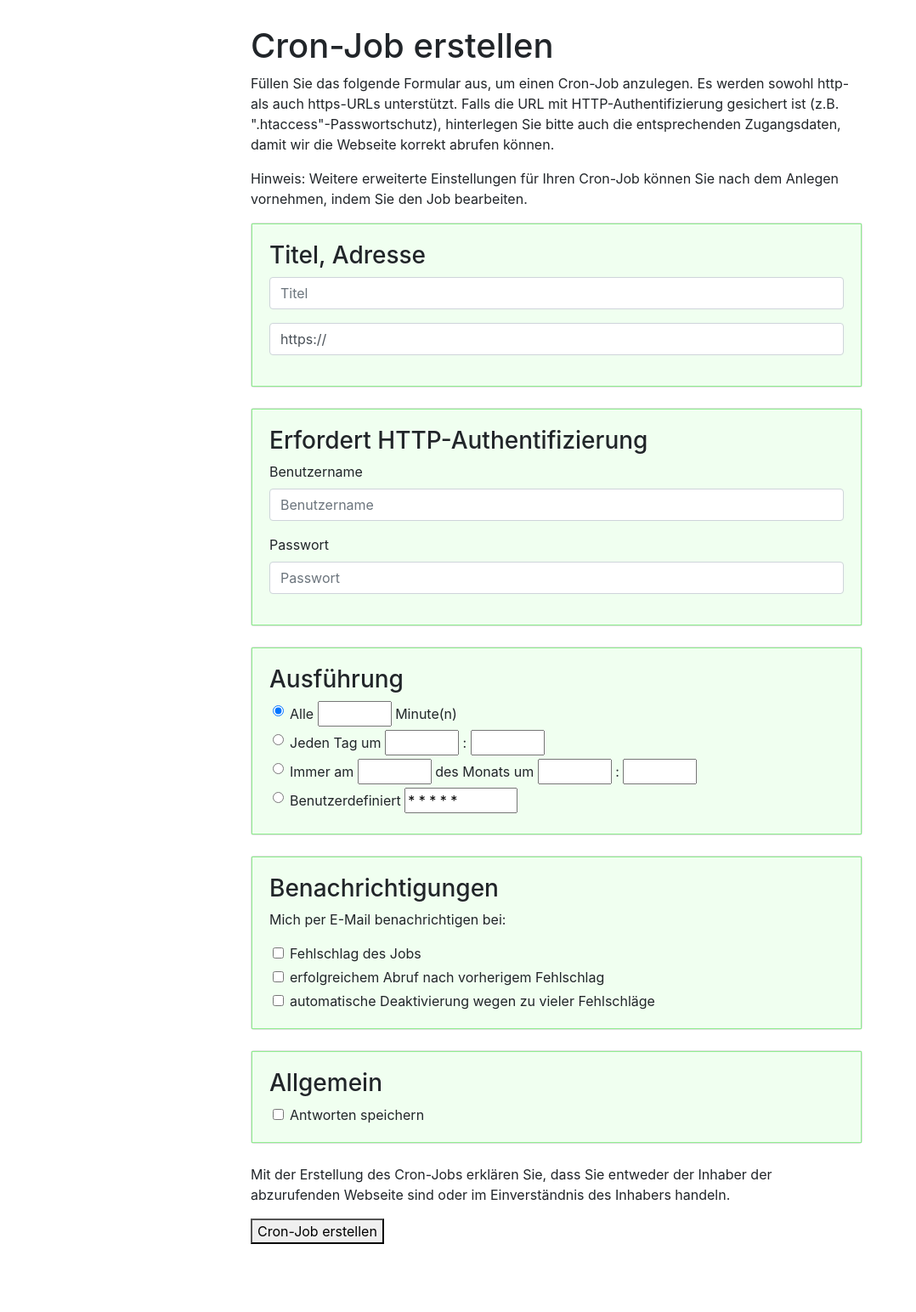
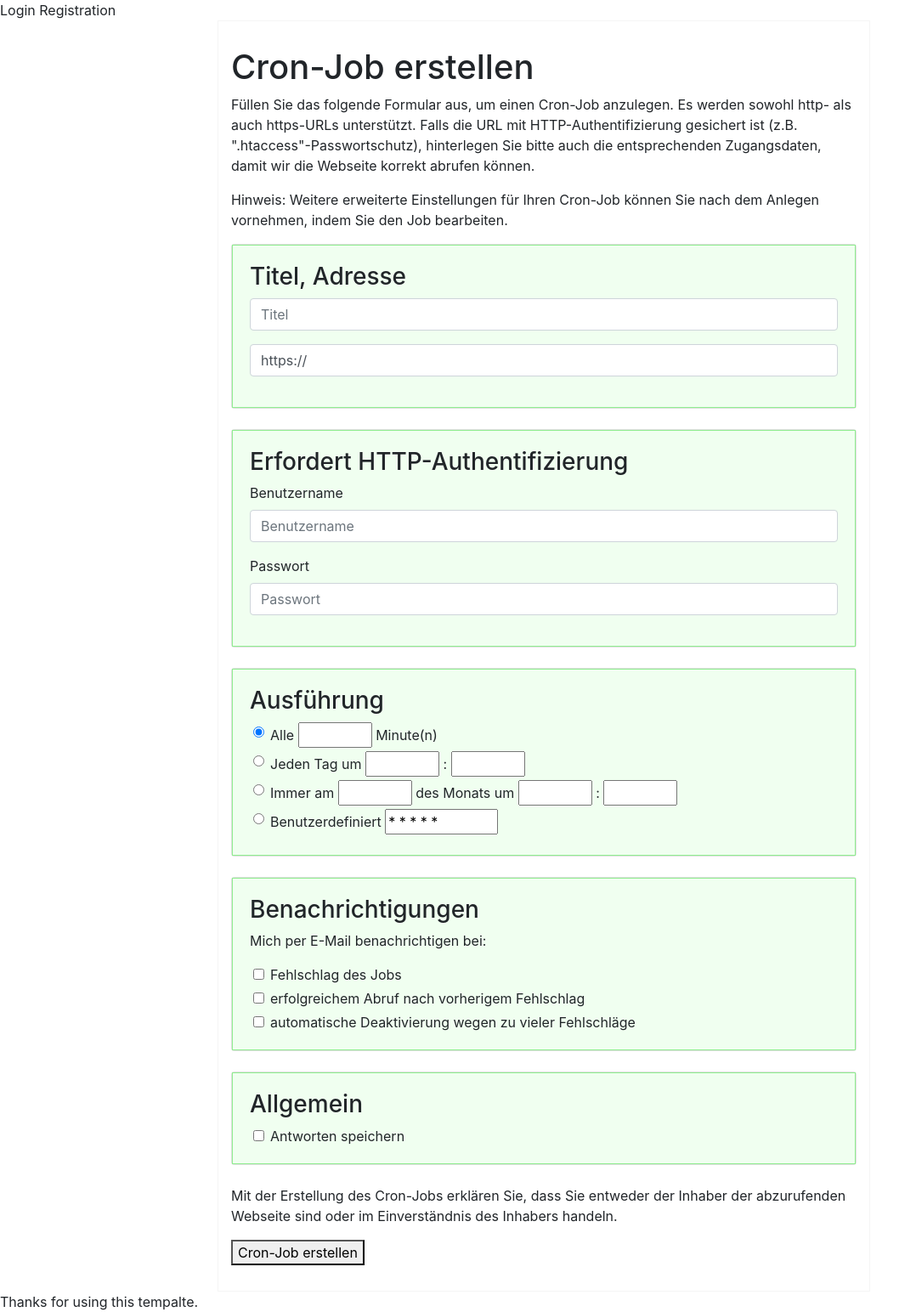
Before and after one commit to celinehofer/Modul307, a Django app: page / in a window 1280 px wide. Shown: the whole page at 85% size, without its empty margins (0-1078 px from the left). Before the commit the page ends 1464 px from the top, so only its background shows below. Run offline with Django 3.2, Linux system fonts and the light colour scheme; some libraries are stand-ins or nearby versions.

Commit message:
Trennung Header/Footer vom cronjob.html Erstellung login.html (ohne Inhalt)

```diff
--- a/cronjob/views.py
+++ b/cronjob/views.py
@@ -37,6 +37,6 @@ def index(request):
 
         job.save()
 
-        return render(request, "cronjob/base.html")
+        return render(request, "cronjob/cronsite.html")
     else:
-        return render(request, "cronjob/base.html")
+        return render(request, "cronjob/cronsite.html")
--- a/static/css/style.css
+++ b/static/css/style.css
@@ -1,11 +1,14 @@
-body{
-    padding-left: 30px;
-}
-
 #main{
     padding-top: 30px;
     padding-bottom: 30px;
     width: 60%;
+}
+footer{
+    width: 60%;
+}
+
+h3{
+    background-color: honeydew;
 }
 
 .card-body{
@@ -16,10 +19,10 @@ body{
     background-color: honeydew;
 }
 
-h3{
-    background-color: honeydew;
-}
-
-#textBox{
-    text-align: justify;
-}
+.container{
+    padding-right: 100px;
+    padding-left: 50px;
+    border-width: 1px;
+    border-style: solid;
+    border-color: whitesmoke;
+    }
--- /dev/null
+++ b/templates/base.html
@@ -0,0 +1,20 @@
+{% load static %}
+<!DOCTYPE html>
+<html lang="en">
+
+<head>
+    <meta charset="UTF-8">
+    <link rel="stylesheet" type="text/css" href="{% static 'css/style.css' %}">
+    <link rel="stylesheet" href="https://stackpath.bootstrapcdn.com/bootstrap/4.3.1/css/bootstrap.min.css"
+          integrity="sha384-ggOyR0iXCbMQv3Xipma34MD+dH/1fQ784/j6cY/iJTQUOhcWr7x9JvoRxT2MZw1T" crossorigin="anonymous">
+    <title>Cron-Job</title>
+    <span>Login</span> <span>Registration</span>
+</head>
+
+{% block content %} {% endblock content %}
+
+<footer>
+    Thanks for using this tempalte.
+</footer>
+
+</html>
--- a/templates/cronjob/base.html
+++ /dev/null
@@ -1,140 +0,0 @@
-{% load static %}
-<!DOCTYPE html>
-<html lang="en">
-<head>
-    <meta charset="UTF-8">
-    <link rel="stylesheet" type="text/css" href="{% static 'css/style.css' %}">
-    <link rel="stylesheet" href="https://stackpath.bootstrapcdn.com/bootstrap/4.3.1/css/bootstrap.min.css"
-          integrity="sha384-ggOyR0iXCbMQv3Xipma34MD+dH/1fQ784/j6cY/iJTQUOhcWr7x9JvoRxT2MZw1T" crossorigin="anonymous">
-    <title>Cronjob</title>
-</head>
-<body>
-
-<form action="{% url 'index' %}" method="POST">
-    {% csrf_token %}
-    <table id="dfkdlfj"></table>
-    <div class="container" id="main">
-        <div class="page-header"><h1 class="title">Cron-Job erstellen</h1></div>
-        <p>Füllen Sie das folgende Formular aus, um einen Cron-Job anzulegen. Es werden sowohl http- als auch https-URLs
-            unterstützt. Falls die URL mit HTTP-Authentifizierung gesichert ist (z.B. ".htaccess"-Passwortschutz),
-            hinterlegen Sie bitte auch die entsprechenden Zugangsdaten, damit wir die Webseite korrekt abrufen
-            können.</p>
-        <p>Hinweis: Weitere erweiterte Einstellungen für Ihren Cron-Job können Sie nach dem Anlegen vornehmen, indem Sie
-            den Job bearbeiten.</p>
-
-        <div class="card">
-            <div class="card-body">
-                <h3 class="titleAdress">Titel, Adresse</h3>
-                             <div class="form-group">
-                        <input type="text" name="title" class="form-control" id="title" placeholder="Titel">
-                    </div>
-                    <div class="form-group">
-                        <input type="text" name="url" class="form-control" id="url" placeholder="https://" value="https://">
-                    </div>
-            </div>
-        </div>
-        <br>
-
-        <div class="card">
-            <div class="card-body">
-                <h3 class="authentification">Erfordert HTTP-Authentifizierung</h3>
-                    <div class="form-group">
-                        <label for="userName">Benutzername</label>
-                        <input type="text" class="form-control" name="userName" id="userName" placeholder="Benutzername">
-                    </div>
-                    <div class="form-group">
-                        <label for="password">Passwort</label>
-                        <input type="password" class="form-control" name="password" id="password" placeholder="Passwort">
-                    </div>
-            </div>
-        </div>
-        <br>
-
-        <div class="card">
-            <div class="card-body">
-                <h3 class="execution">Ausführung</h3>
-                <div class="row">
-                    <div class="col ml-4 mb-1">
-                        <input class="form-check-input" type="radio" name="timeInterval" value="option1" checked>
-                        <span>Alle</span>
-                        <input type="number" min="1" max="60" name="option1MinuteInput">
-                        <span> Minute(n)</span>
-                    </div>
-                </div>
-                <div class="row">
-                    <div class="col ml-4 mb-1">
-                        <input class="form-check-input" type="radio" name="timeInterval" value="option2">
-                        <span>Jeden Tag um </span>
-                        <input type="number" min="1" max="23" name="option2HourInput">
-                        <span> : </span>
-                        <input type="number" min="0" max="59" name="option2MinuteInput">
-                    </div>
-                </div>
-                <div class="row">
-                    <div class="col ml-4 mb-1">
-                        <input class="form-check-input" type="radio" name="timeInterval" value="option3">
-                        <span>Immer am </span>
-                        <input type="number" min="1" max="31" name="option3DayInput">
-                        <span> des Monats um </span>
-                        <input type="number" min="1" max="23" name="option3HourInput">
-                        <span> : </span>
-                        <input type="number" min="0" max="59" name="option3MinuteInput">
-                    </div>
-                </div>
-                <div class="row">
-                    <div class="col ml-4 mb-1">
-                        <input class="form-check-input" type="radio" name="timeInterval" value="option4">
-                        <span>Benutzerdefiniert</span>
-                        <input type="text" value="* * * * * " placeholder="* * * * *" size="8px" maxlength="9" id="textBox" name="userDefinedInput">
-                    </div>
-                </div>
-            </div>
-        </div>
-        <br>
-
-        <div class="card">
-            <div class="card-body">
-                <h3 class="messages">Benachrichtigungen</h3>
-                <p>Mich per E-Mail benachrichtigen bei:</p>
-                <div class="row">
-                    <div class="col ml-4 mb-1">
-                        <input class="form-check-input" type="checkbox" name="messageFail" value="1">
-                        <span>Fehlschlag des Jobs</span>
-                    </div>
-                </div>
-                <div class="row">
-                    <div class="col ml-4 mb-1">
-                        <input class="form-check-input" type="checkbox" name="messageSuccess" value="1">
-                        <span>erfolgreichem Abruf nach vorherigem Fehlschlag</span>
-                    </div>
-                </div>
-                <div class="row">
-                    <div class="col ml-4">
-                        <input class="form-check-input" type="checkbox" name="messageTotalyFail" value="1">
-                        <span>automatische Deaktivierung wegen zu vieler Fehlschläge</span>
-                    </div>
-                </div>
-            </div>
-        </div>
-        <br>
-
-        <div class="card">
-            <div class="card-body">
-                <h3 class="messages">Allgemein</h3>
-                <div class="row">
-                    <div class="col ml-4">
-                        <input class="form-check-input" type="checkbox" name="saveResponse" value="1">
-                        <span>Antworten speichern</span>
-                    </div>
-                </div>
-            </div>
-        </div>
-        <br>
-        <p>Mit der Erstellung des Cron-Jobs erklären Sie, dass Sie entweder der Inhaber der abzurufenden Webseite sind
-            oder im Einverständnis des Inhabers handeln.</p>
-        <button type="submit"> Cron-Job erstellen</button>
-    </div>
-    </div>
-</form>
-</body>
-</html>
--- /dev/null
+++ b/templates/cronjob/cronsite.html
@@ -0,0 +1,142 @@
+{% extends 'base.html' %}
+{% load static %}
+<!DOCTYPE html>
+{% block content %}
+    <html lang="en">
+    <body>
+    <form action="{% url 'index' %}" method="POST">
+        {% csrf_token %}
+        <table id="dfkdlfj"></table>
+        <div class="container" id="main">
+            <div class="page-header"><h1 class="title">Cron-Job erstellen</h1></div>
+            <p>Füllen Sie das folgende Formular aus, um einen Cron-Job anzulegen. Es werden sowohl http- als auch
+                https-URLs
+                unterstützt. Falls die URL mit HTTP-Authentifizierung gesichert ist (z.B. ".htaccess"-Passwortschutz),
+                hinterlegen Sie bitte auch die entsprechenden Zugangsdaten, damit wir die Webseite korrekt abrufen
+                können.</p>
+            <p>Hinweis: Weitere erweiterte Einstellungen für Ihren Cron-Job können Sie nach dem Anlegen vornehmen, indem
+                Sie
+                den Job bearbeiten.</p>
+
+            <div class="card">
+                <div class="card-body">
+                    <h3 class="titleAdress">Titel, Adresse</h3>
+                    <div class="form-group">
+                        <input type="text" name="title" class="form-control" id="title" placeholder="Titel">
+                    </div>
+                    <div class="form-group">
+                        <input type="text" name="url" class="form-control" id="url" placeholder="https://"
+                               value="https://">
+                    </div>
+                </div>
+            </div>
+            <br>
+
+            <div class="card">
+                <div class="card-body">
+                    <h3 class="authentification">Erfordert HTTP-Authentifizierung</h3>
+                    <div class="form-group">
+                        <label for="userName">Benutzername</label>
+                        <input type="text" class="form-control" name="userName" id="userName"
+                               placeholder="Benutzername">
+                    </div>
+                    <div class="form-group">
+                        <label for="password">Passwort</label>
+                        <input type="password" class="form-control" name="password" id="password"
+                               placeholder="Passwort">
+                    </div>
+                </div>
+            </div>
+            <br>
+
+            <div class="card">
+                <div class="card-body">
+                    <h3 class="execution">Ausführung</h3>
+                    <div class="row">
+                        <div class="col ml-4 mb-1">
+                            <input class="form-check-input" type="radio" name="timeInterval" value="option1" checked>
+                            <span>Alle</span>
+                            <input type="number" min="1" max="60" name="option1MinuteInput">
+                            <span> Minute(n)</span>
+                        </div>
+                    </div>
+                    <div class="row">
+                        <div class="col ml-4 mb-1">
+                            <input class="form-check-input" type="radio" name="timeInterval" value="option2">
+                            <span>Jeden Tag um </span>
+                            <input type="number" min="1" max="23" name="option2HourInput">
+                            <span> : </span>
+                            <input type="number" min="0" max="59" name="option2MinuteInput">
+                        </div>
+                    </div>
+                    <div class="row">
+                        <div class="col ml-4 mb-1">
+                            <input class="form-check-input" type="radio" name="timeInterval" value="option3">
+                            <span>Immer am </span>
+                            <input type="number" min="1" max="31" name="option3DayInput">
+                            <span> des Monats um </span>
+                            <input type="number" min="1" max="23" name="option3HourInput">
+                            <span> : </span>
+                            <input type="number" min="0" max="59" name="option3MinuteInput">
+                        </div>
+                    </div>
+                    <div class="row">
+                        <div class="col ml-4 mb-1">
+                            <input class="form-check-input" type="radio" name="timeInterval" value="option4">
+                            <span>Benutzerdefiniert</span>
+                            <input type="text" value="* * * * * " placeholder="* * * * *" size="8px" maxlength="9"
+                                   id="textBox" name="userDefinedInput">
+                        </div>
+                    </div>
+                </div>
+            </div>
+            <br>
+
+            <div class="card">
+                <div class="card-body">
+                    <h3 class="messages">Benachrichtigungen</h3>
+                    <p>Mich per E-Mail benachrichtigen bei:</p>
+                    <div class="row">
+                        <div class="col ml-4 mb-1">
+                            <input class="form-check-input" type="checkbox" name="messageFail" value="1">
+                            <span>Fehlschlag des Jobs</span>
+                        </div>
+                    </div>
+                    <div class="row">
+                        <div class="col ml-4 mb-1">
+                            <input class="form-check-input" type="checkbox" name="messageSuccess" value="1">
+                            <span>erfolgreichem Abruf nach vorherigem Fehlschlag</span>
+                        </div>
+                    </div>
+                    <div class="row">
+                        <div class="col ml-4">
+                            <input class="form-check-input" type="checkbox" name="messageTotalyFail" value="1">
+                            <span>automatische Deaktivierung wegen zu vieler Fehlschläge</span>
+                        </div>
+                    </div>
+                </div>
+            </div>
+            <br>
+
+            <div class="card">
+                <div class="card-body">
+                    <h3 class="messages">Allgemein</h3>
+                    <div class="row">
+                        <div class="col ml-4">
+                            <input class="form-check-input" type="checkbox" name="saveResponse" value="1">
+                            <span>Antworten speichern</span>
+                        </div>
+                    </div>
+                </div>
+            </div>
+            <br>
+            <p>Mit der Erstellung des Cron-Jobs erklären Sie, dass Sie entweder der Inhaber der abzurufenden Webseite
+                sind
+                oder im Einverständnis des Inhabers handeln.</p>
+            <button type="submit"> Cron-Job erstellen</button>
+        </div>
+        </div>
+    </form>
+    </body>
+    </html>
+{% endblock content %}
```
Also changed, not shown: templates/registration/login.html (added, +11 -0 lines).
